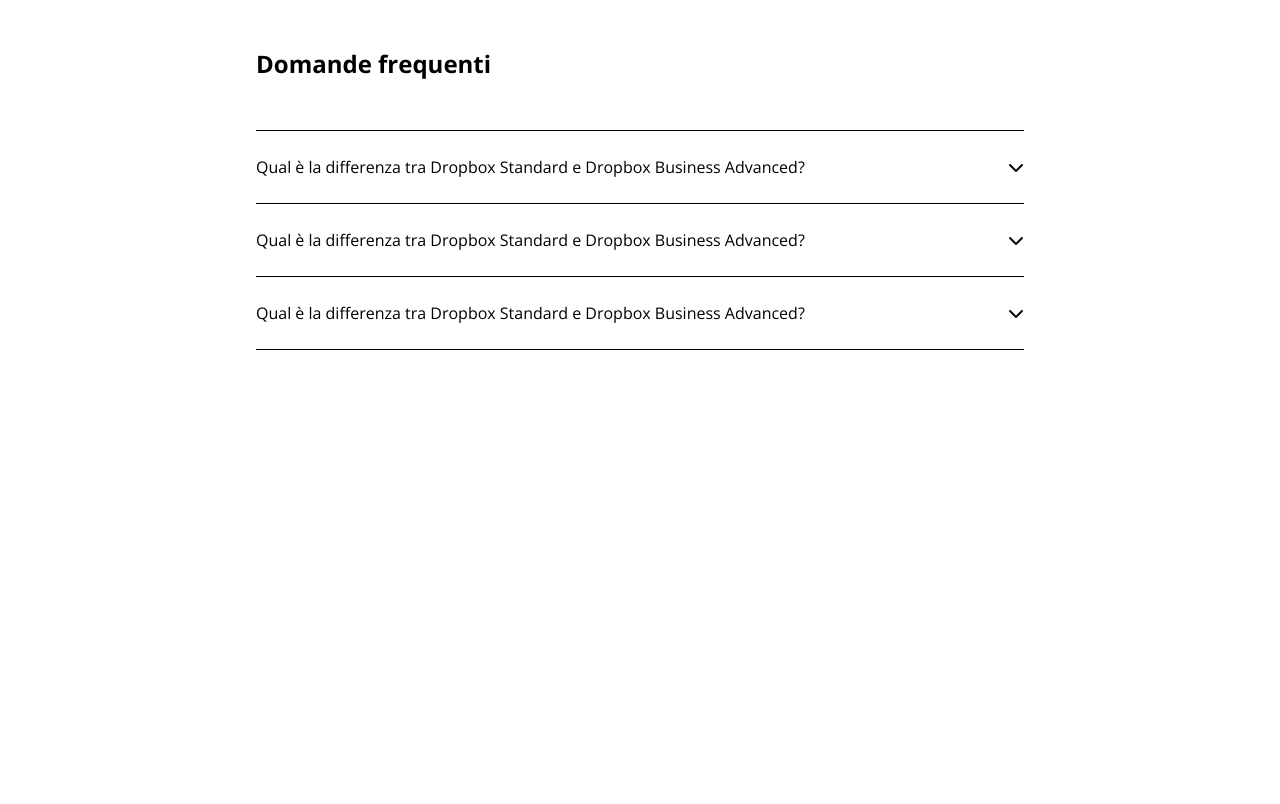
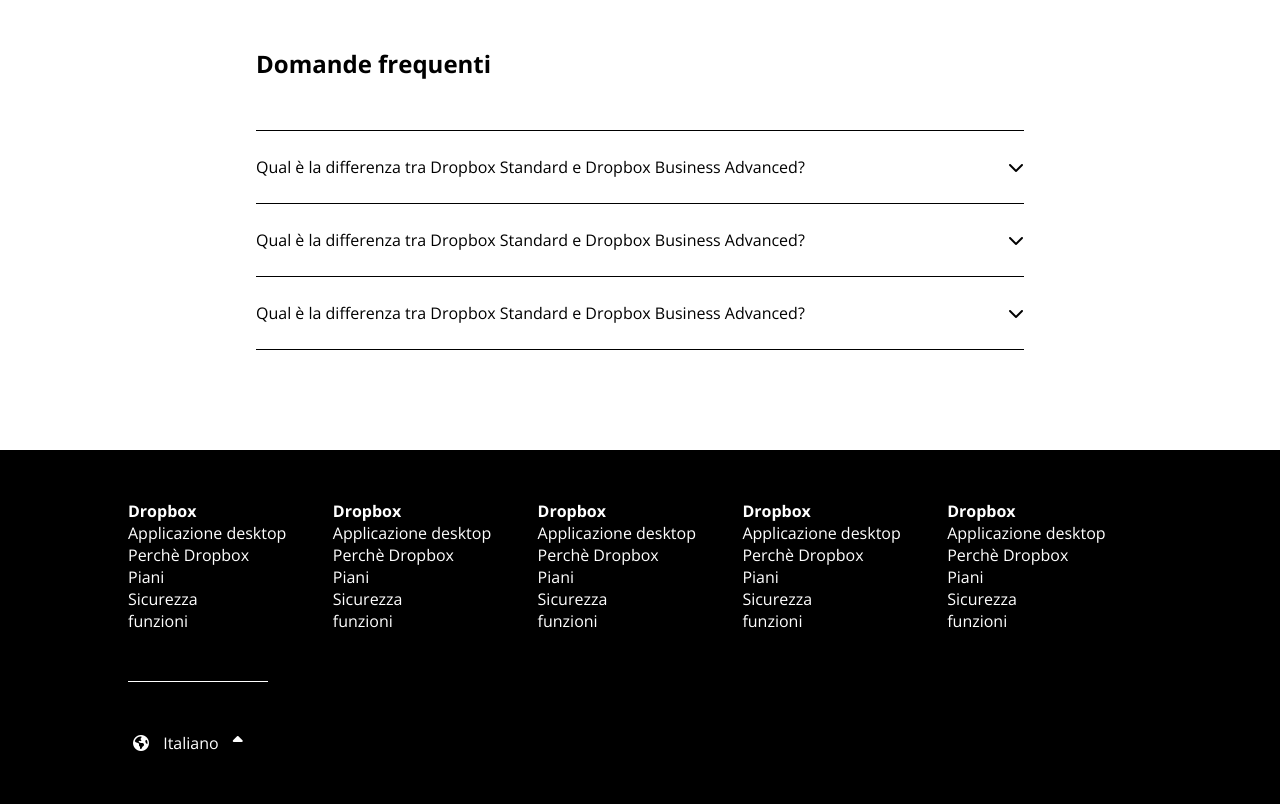
Before and after one commit to giuseppedonnici/htmlcss-dropbox, a plain HTML site: page index.html in a window 1280 px wide. Shown: the part 2111-2915 px from the top of the page. Before the commit the page ends 2461 px from the top, so only its background shows below. Drawn offline with nearby package versions, Linux system fonts and the light colour scheme.

Commit message:
Add: footer

```diff
--- a/css/style.css
+++ b/css/style.css
@@ -5,13 +5,22 @@
     margin: 0;
 }
 
+/* COMMON */
 body {
     font-family: 'Open Sans', sans-serif;
+}
 
+li {
+    list-style-type: none;
+}
+
+a {
+    color: inherit;
+    text-decoration: none;
 }
 
 /* LAYOUT */
-.header-footer-container {
+.header-container, .footer-container {
     width: 80%;
     margin: 0 auto;
 }
@@ -176,3 +185,28 @@ nav {
     justify-content: space-between;
     padding: 25px 0;
 }
+
+/* FOOTER */
+footer {
+    background-color: black;
+    color: white;
+    margin-top: 100px;
+}
+
+.footer-container, .lingua {
+    padding: 50px 0;
+}
+
+.card-footer {
+    width: calc(100% / 5);
+}
+
+.lingua {
+    border-top: 1px solid white;
+    padding-right: 20px;
+}
+
+.lingua span {
+    margin: 5px;
+
+}
--- a/index.html
+++ b/index.html
@@ -17,7 +17,7 @@
         <nav>
 
         </nav>
-        <div class="header-footer-container">
+        <div class="header-container">
             <h1>Tutto ciò che ti serve per il lavoro, in un unico posto</h1>
             <div class="jumbotron-description">
 
@@ -188,11 +188,67 @@
 
     <!-- FOOTER -->
     <footer>
-
+        <div class="footer-container flex">
+            <div class="card-footer">
+                <ul>
+                    <li><h4>Dropbox</h4></li>
+                    <li><a href="#">Applicazione desktop</a></li>
+                    <li><a href="#">Perchè Dropbox</a></li>
+                    <li><a href="#">Piani</a></li>
+                    <li><a href="#">Sicurezza</a></li>
+                    <li><a href="#">funzioni</a></li>
+                </ul>
+            </div>
+            <div class="card-footer">
+                <ul>
+                    <li><h4>Dropbox</h4></li>
+                    <li><a href="#">Applicazione desktop</a></li>
+                    <li><a href="#">Perchè Dropbox</a></li>
+                    <li><a href="#">Piani</a></li>
+                    <li><a href="#">Sicurezza</a></li>
+                    <li><a href="#">funzioni</a></li>
+                </ul>
+            </div>
+            <div class="card-footer">
+                <ul>
+                    <li><h4>Dropbox</h4></li>
+                    <li><a href="#">Applicazione desktop</a></li>
+                    <li><a href="#">Perchè Dropbox</a></li>
+                    <li><a href="#">Piani</a></li>
+                    <li><a href="#">Sicurezza</a></li>
+                    <li><a href="#">funzioni</a></li>
+                </ul>
+            </div>
+            <div class="card-footer">
+                <ul>
+                    <li><h4>Dropbox</h4></li>
+                    <li><a href="#">Applicazione desktop</a></li>
+                    <li><a href="#">Perchè Dropbox</a></li>
+                    <li><a href="#">Piani</a></li>
+                    <li><a href="#">Sicurezza</a></li>
+                    <li><a href="#">funzioni</a></li>
+                </ul>
+            </div>
+            <div class="card-footer">
+                <ul>
+                    <li><h4>Dropbox</h4></li>
+                    <li><a href="#">Applicazione desktop</a></li>
+                    <li><a href="#">Perchè Dropbox</a></li>
+                    <li><a href="#">Piani</a></li>
+                    <li><a href="#">Sicurezza</a></li>
+                    <li><a href="#">funzioni</a></li>
+                </ul>
+            </div>
+        </div>
+        <div class="footer-container">
+            <span class="lingua">
+                <span><i class="fa-solid fa-earth-americas"></i></span>
+                <span>Italiano</span>
+                <span><i class="fa-solid fa-sort-up"></i></span>
+            </span>
+        </div>
     </footer>
     <!-- /FOOTER -->
 
-
-
 </body>
 </html>
```
